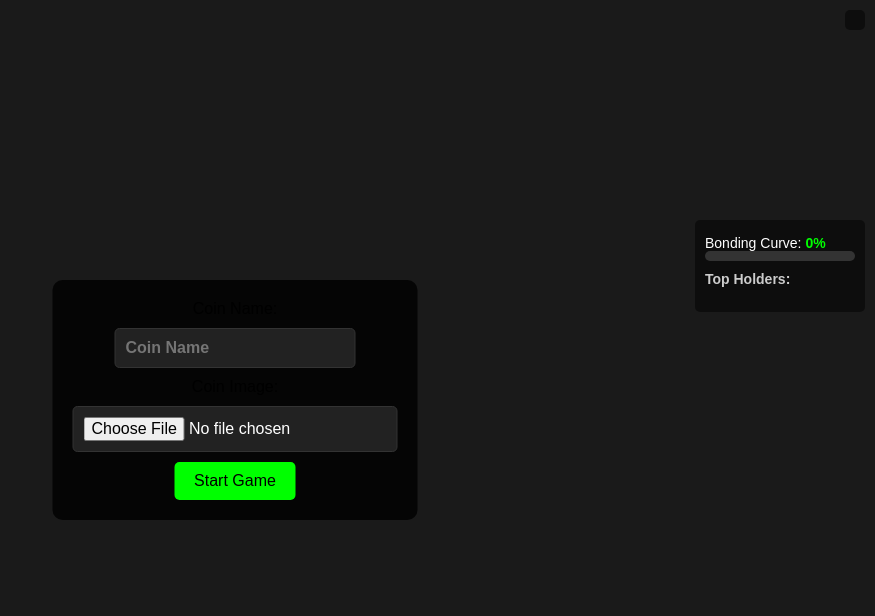
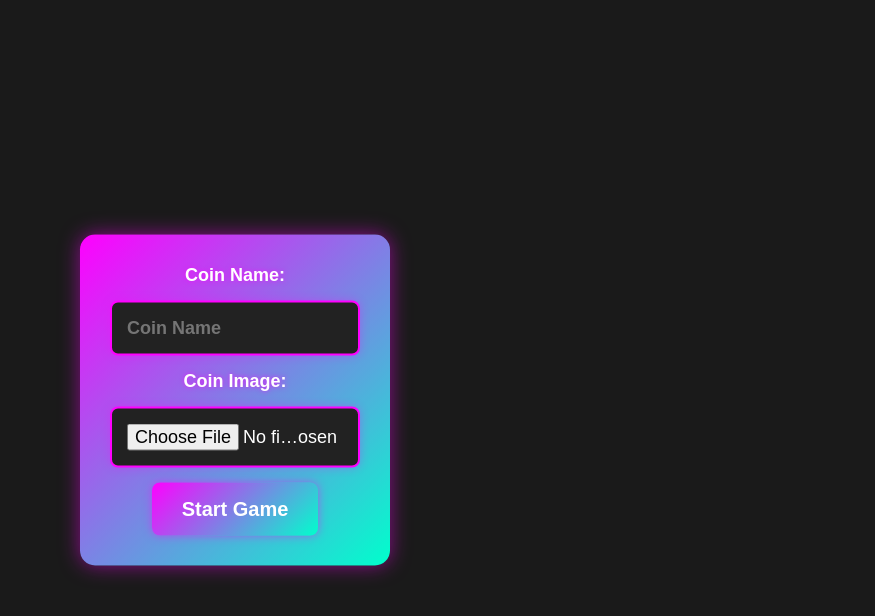
Before and after one commit to bedirhanemree/rugfun.io, a website: page client/index.html in a window 1280 px wide. Shown: the whole page, without its empty margins (405-1280 px from the left). Drawn offline with nearby package versions, Linux system fonts and the light colour scheme; no server answers.

Commit message:
Update style.css

```diff
--- a/client/style.css
+++ b/client/style.css
@@ -6,8 +6,8 @@
 }
 
 body {
-    background-color: #111; /* Koyu arka plan */
-    overflow: hidden; /* Taşmaları gizle */
+    background-color: #111;
+    overflow: hidden;
     font-family: Arial, sans-serif;
 }
 
@@ -18,37 +18,60 @@ body {
     left: 50%;
     transform: translate(-50%, -50%);
     text-align: center;
-    background-color: rgba(0, 0, 0, 0.8);
-    padding: 20px;
-    border-radius: 10px;
+    background: linear-gradient(135deg, #ff00ff, #00ffcc); /* Pump.Fun teması için neon gradient */
+    padding: 30px;
+    border-radius: 15px;
+    box-shadow: 0 0 20px rgba(255, 0, 255, 0.5); /* Neon parlama efekti */
     z-index: 10;
+}
+
+#startScreen label {
+    display: block;
+    margin-bottom: 10px;
+    font-size: 18px;
+    font-weight: bold;
+    color: #fff; /* Beyaz yazı rengi */
+    text-shadow: 0 0 5px rgba(255, 0, 255, 0.7); /* Neon efektli gölge */
 }
 
 #startScreen input[type="text"],
 #startScreen input[type="file"] {
     display: block;
-    margin: 10px auto;
-    padding: 10px;
-    font-size: 16px;
-    border-radius: 5px;
-    border: 1px solid #333;
+    margin: 15px auto;
+    padding: 15px; /* Daha geniş tıklama alanı */
+    font-size: 18px;
+    width: 250px; /* Daha geniş input alanı */
+    border-radius: 8px;
+    border: 2px solid #ff00ff; /* Neon pembe kenar */
     background-color: #222;
-    color: white;
+    color: #fff;
+    box-shadow: 0 0 10px rgba(255, 0, 255, 0.3); /* Neon parlama */
+    transition: border-color 0.3s, box-shadow 0.3s;
+}
+
+#startScreen input[type="text"]:focus,
+#startScreen input[type="file"]:focus {
+    outline: none;
+    border-color: #00ffcc; /* Neon cyan kenar */
+    box-shadow: 0 0 15px rgba(0, 255, 204, 0.5);
 }
 
 #startScreen button {
-    padding: 10px 20px;
-    font-size: 16px;
-    background-color: lime;
-    color: black;
+    padding: 15px 30px;
+    font-size: 20px;
+    font-weight: bold;
+    background: linear-gradient(135deg, #ff00ff, #00ffcc); /* Neon gradient buton */
+    color: #fff;
     border: none;
-    border-radius: 5px;
+    border-radius: 8px;
     cursor: pointer;
-    transition: background-color 0.3s;
+    box-shadow: 0 0 10px rgba(255, 0, 255, 0.5);
+    transition: transform 0.1s, box-shadow 0.3s;
 }
 
 #startScreen button:hover {
-    background-color: #00cc00;
+    transform: scale(1.05); /* Hafif büyüme efekti */
+    box-shadow: 0 0 20px rgba(255, 0, 255, 0.7);
 }
 
 /* Canvas */
@@ -56,7 +79,7 @@ body {
     display: block;
     width: 100%;
     height: 100vh;
-    background-color: #1a1a1a; /* Oyun arka planı */
+    background-color: #1a1a1a;
 }
 
 /* Leaderboard */
@@ -70,12 +93,13 @@ body {
     background-color: rgba(0, 0, 0, 0.5);
     padding: 10px;
     border-radius: 5px;
+    display: none; /* Giriş ekranında görünmesin */
 }
 
 /* Coin Info Bölümü */
 #coinInfo {
     position: absolute;
-    top: 220px; /* Leaderboard'ın hemen altına */
+    top: 220px;
     right: 10px;
     color: white;
     font-family: Arial, sans-serif;
@@ -83,6 +107,7 @@ body {
     background-color: rgba(0, 0, 0, 0.5);
     padding: 10px;
     border-radius: 5px;
+    display: none; /* Giriş ekranında görünmesin */
 }
 
 #coinName {
@@ -108,7 +133,7 @@ body {
     height: 100%;
     background-color: lime;
     width: 0%;
-    transition: width 0.5s ease; /* Yumuşak dolma animasyonu */
+    transition: width 0.5s ease;
 }
 
 #bondingCurvePercentage {
@@ -125,8 +150,8 @@ body {
 
 #topHolders {
     margin-bottom: 10px;
-    max-height: 300px; /* 20 holder için uygun yükseklik */
-    overflow-y: auto; /* Liste uzun olursa kaydırma çubuğu */
+    max-height: 300px;
+    overflow-y: auto;
 }
 
 #topHolders::-webkit-scrollbar {
@@ -141,8 +166,6 @@ body {
     background: lime;
     border-radius: 5px;
 }
-
-/* Mevcut stillerin altına ekleyin */
 
 /* Kırmızı yanıp sönme animasyonu */
 @keyframes flashRed {
```
